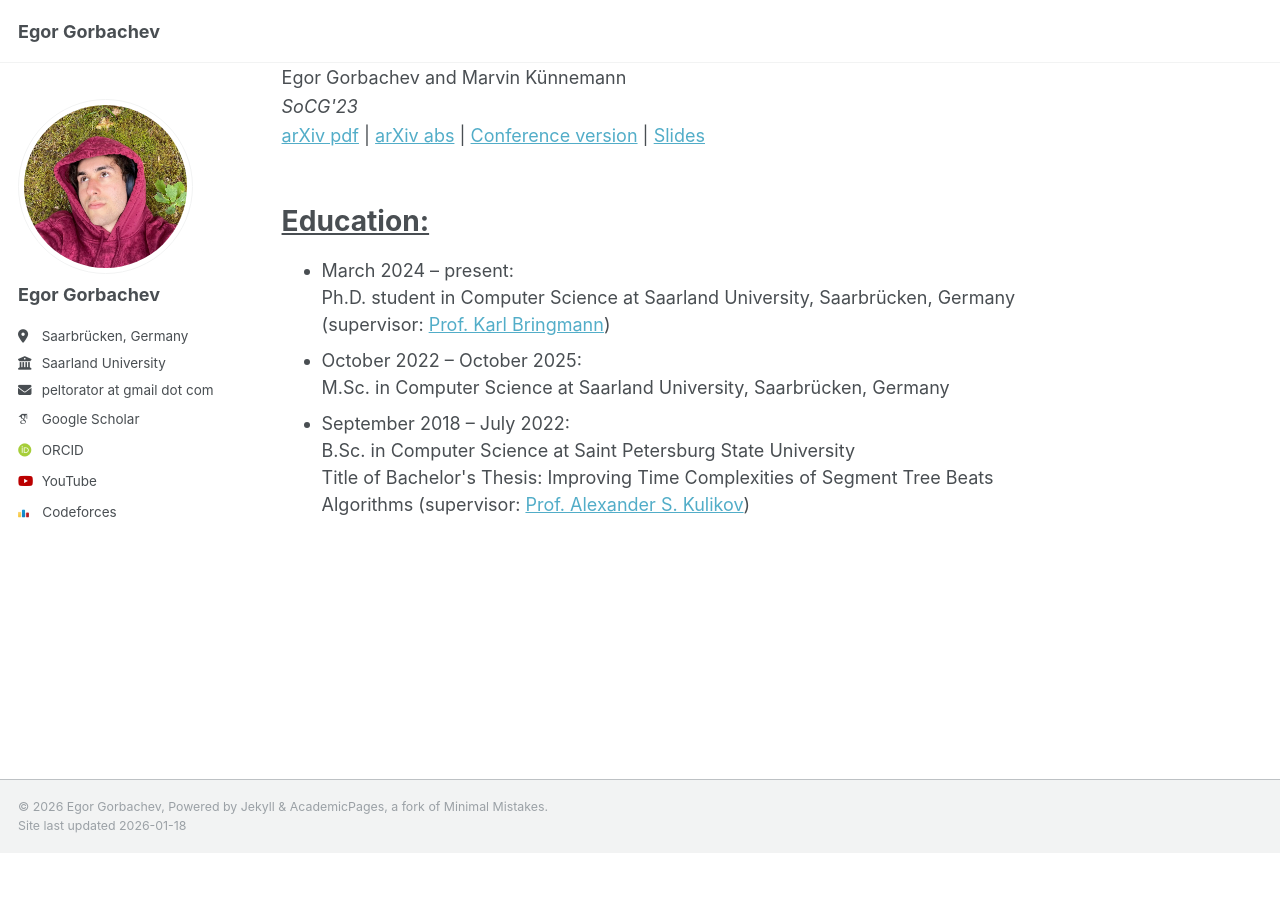
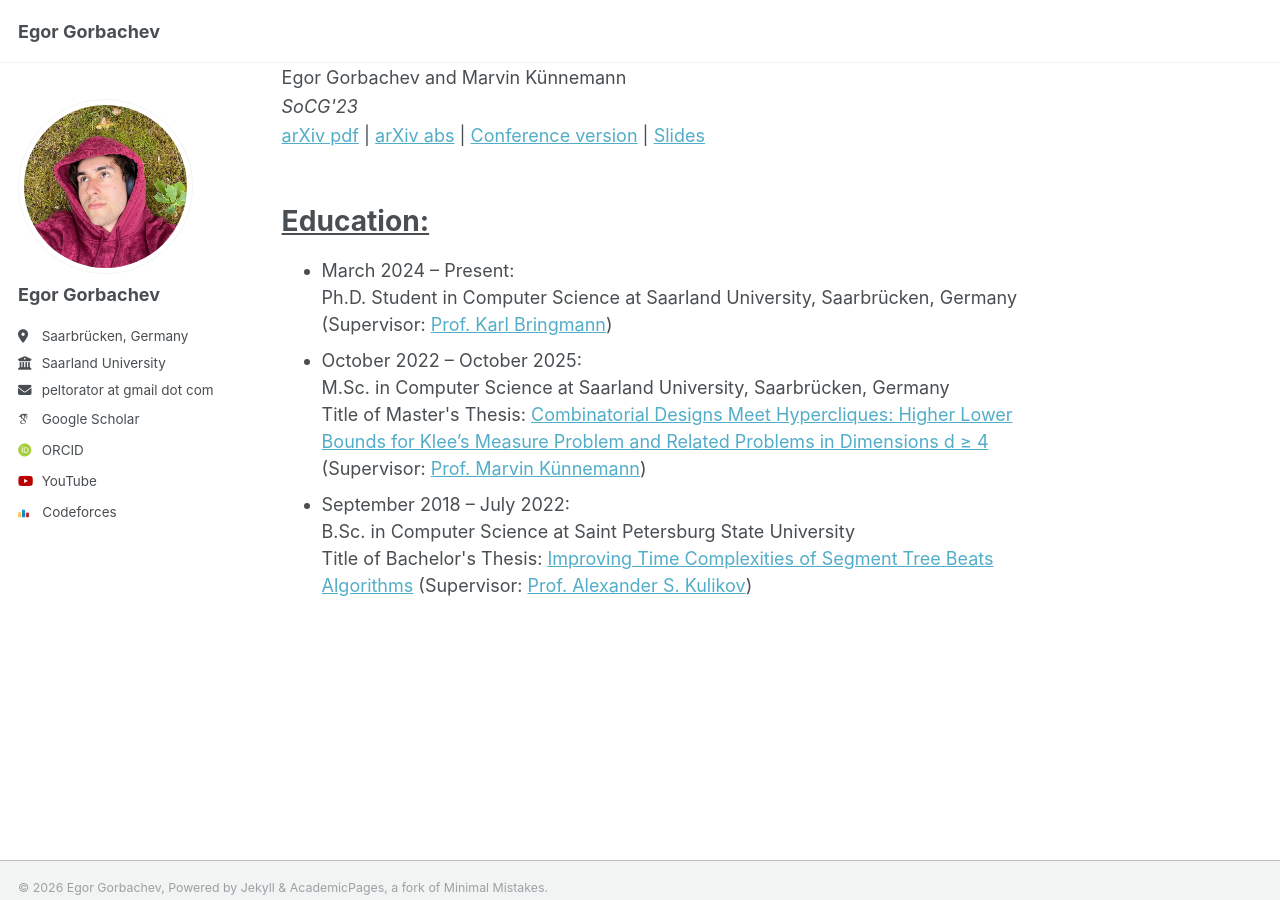
Before and after one commit to peltorator/peltorator.github.io, a Jekyll site: the page built from _pages/about.html, in a window 1280 px wide and 900 px high, scrolled down 1062 px. Built offline with Jekyll 4.4.1, drawn with Linux system fonts in a browser that asks for light colours; some web fonts are replaced; a script that is not in the unit is left out; before the commit the page ends 1915 px from its top, so only the background shows below that.

Commit message:
Update about.html

```diff
--- a/_pages/about.html
+++ b/_pages/about.html
@@ -39,7 +39,7 @@ redirect_from:
 <h1 style="text-decoration: underline;">Education:</h1>
 
 <ul>
-    <li>March 2024 – present:<br>Ph.D. student in Computer Science at Saarland University, Saarbrücken, Germany (supervisor: <a href="https://people.mpi-inf.mpg.de/~kbringma/">Prof. Karl Bringmann</a>)</li>
-    <li>October 2022 – October 2025:<br>M.Sc. in Computer Science at Saarland University, Saarbrücken, Germany</li>
-    <li>September 2018 – July 2022:<br>B.Sc. in Computer Science at Saint Petersburg State University<br>Title of Bachelor's Thesis: Improving Time Complexities of Segment Tree Beats Algorithms (supervisor: <a href="https://alexanderskulikov.github.io/">Prof. Alexander S. Kulikov</a>)</li>
+    <li>March 2024 – Present:<br>Ph.D. Student in Computer Science at Saarland University, Saarbrücken, Germany (Supervisor: <a href="https://people.mpi-inf.mpg.de/~kbringma/">Prof. Karl Bringmann</a>)</li>
+    <li>October 2022 – October 2025:<br>M.Sc. in Computer Science at Saarland University, Saarbrücken, Germany<br>Title of Master's Thesis: <a href="https://arxiv.org/pdf/2303.08612">Combinatorial Designs Meet Hypercliques: Higher Lower Bounds for Klee’s Measure Problem and Related Problems in Dimensions d ≥ 4</a> (Supervisor: <a href="https://act.iti.kit.edu/people/marvinkuennemann">Prof. Marvin Künnemann</a>)</li>
+    <li>September 2018 – July 2022:<br>B.Sc. in Computer Science at Saint Petersburg State University<br>Title of Bachelor's Thesis: <a href="https://peltorator.com/files/bachelors-thesis.pdf">Improving Time Complexities of Segment Tree Beats Algorithms</a> (Supervisor: <a href="https://alexanderskulikov.github.io/">Prof. Alexander S. Kulikov</a>)</li>
 </ul>
```
